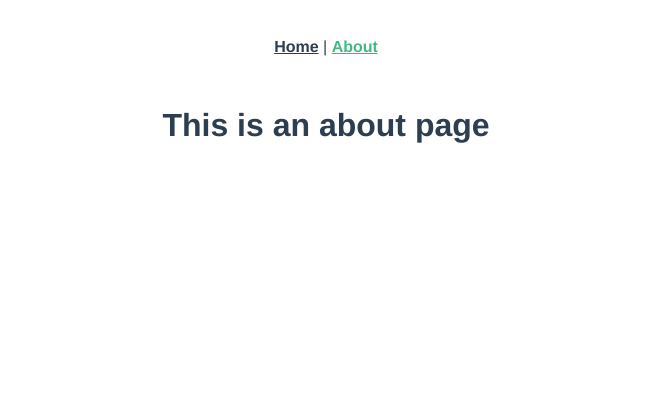
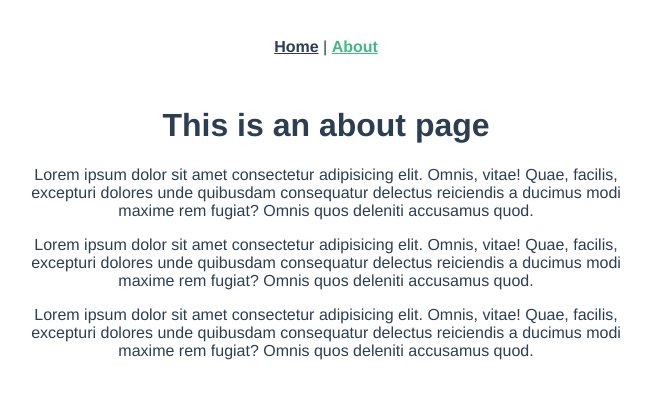
Before and after one commit to duygutmr/vue-animation, a Vue app: page /about in a window 1280 px wide. Shown: the top 398 px of the page, without its empty margins (314-965 px from the left). Built offline with nearby package versions, Linux system fonts and the light colour scheme.

Commit message:
add gsap animation

```diff
--- a/package.json
+++ b/package.json
@@ -9,6 +9,7 @@
   },
   "dependencies": {
     "core-js": "^3.6.5",
+    "gsap": "^3.9.1",
     "vue": "^3.0.0",
     "vue-router": "^4.0.0-0",
     "vuex": "^4.0.0-0"
--- a/src/views/About.vue
+++ b/src/views/About.vue
@@ -1,5 +1,61 @@
 <template>
   <div class="about">
-    <h1>This is an about page</h1>
+    <transition
+    appear
+    name="fade"
+    @before-enter="beforeEnter"
+    @enter="enter"
+    >
+      <h1>This is an about page</h1>
+    </transition>
+    <p>
+      Lorem ipsum dolor sit amet consectetur adipisicing elit. Omnis, vitae!
+      Quae, facilis, excepturi dolores unde quibusdam consequatur delectus
+      reiciendis a ducimus modi maxime rem fugiat? Omnis quos deleniti accusamus
+      quod.
+    </p>
+    <p>
+      Lorem ipsum dolor sit amet consectetur adipisicing elit. Omnis, vitae!
+      Quae, facilis, excepturi dolores unde quibusdam consequatur delectus
+      reiciendis a ducimus modi maxime rem fugiat? Omnis quos deleniti accusamus
+      quod.
+    </p>
+    <p>
+      Lorem ipsum dolor sit amet consectetur adipisicing elit. Omnis, vitae!
+      Quae, facilis, excepturi dolores unde quibusdam consequatur delectus
+      reiciendis a ducimus modi maxime rem fugiat? Omnis quos deleniti accusamus
+      quod.
+    </p>
   </div>
 </template>
+
+<script>
+
+import gsap from 'gsap'
+
+export default {
+  setup() {
+      const beforeEnter = (el) => {
+        el.style.transform = 'translateY(-60px)'
+        el.style.opacity = 0
+      }
+      const enter = (el) => {
+        gsap.to(el, {
+          y: 0,
+          opacity: 1,
+          duration: 2,
+          ease: 'bounce.out'
+        })
+      }
+
+
+      return { beforeEnter, enter }
+  },
+}
+</script>
+<style>
+  .about {
+    max-width: 600px;
+    margin: auto;
+  }
+</style>
```
Also changed, not shown: 1 other file (tests, documents, lock files or other folders).
